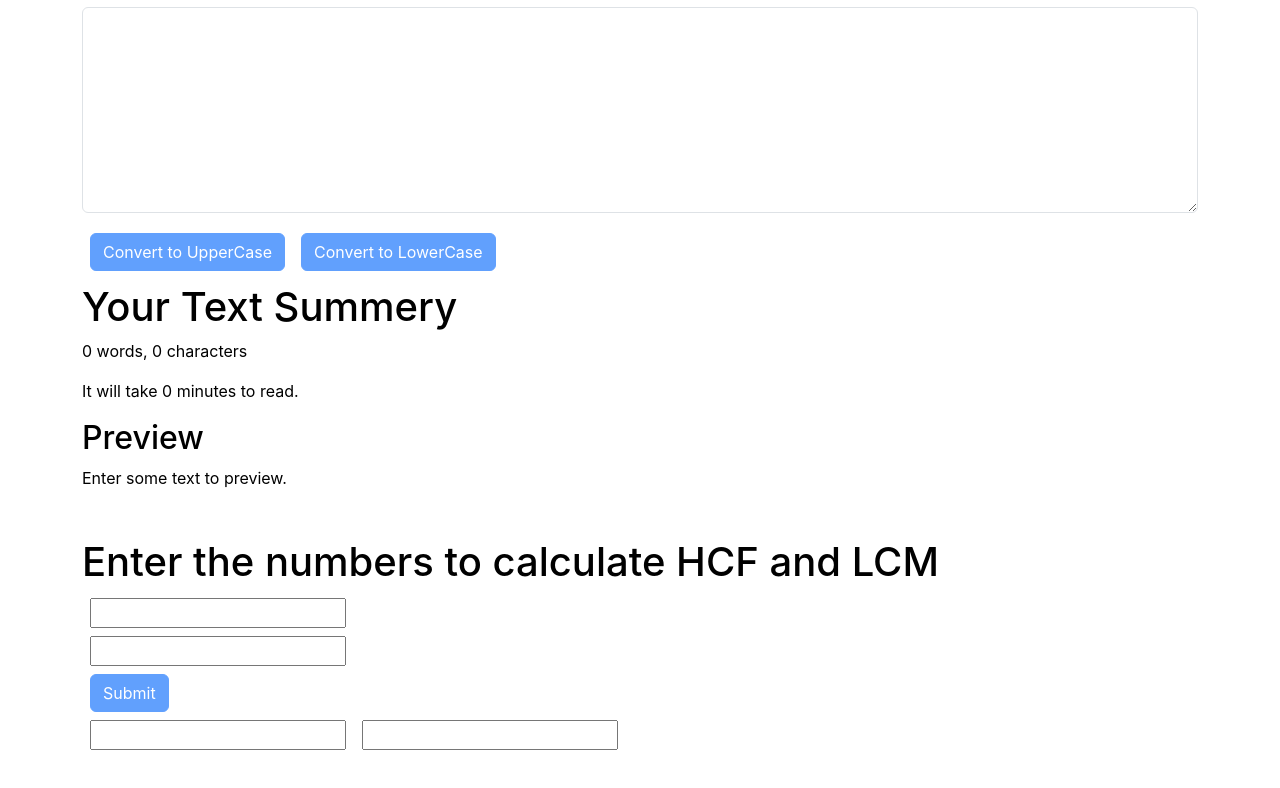
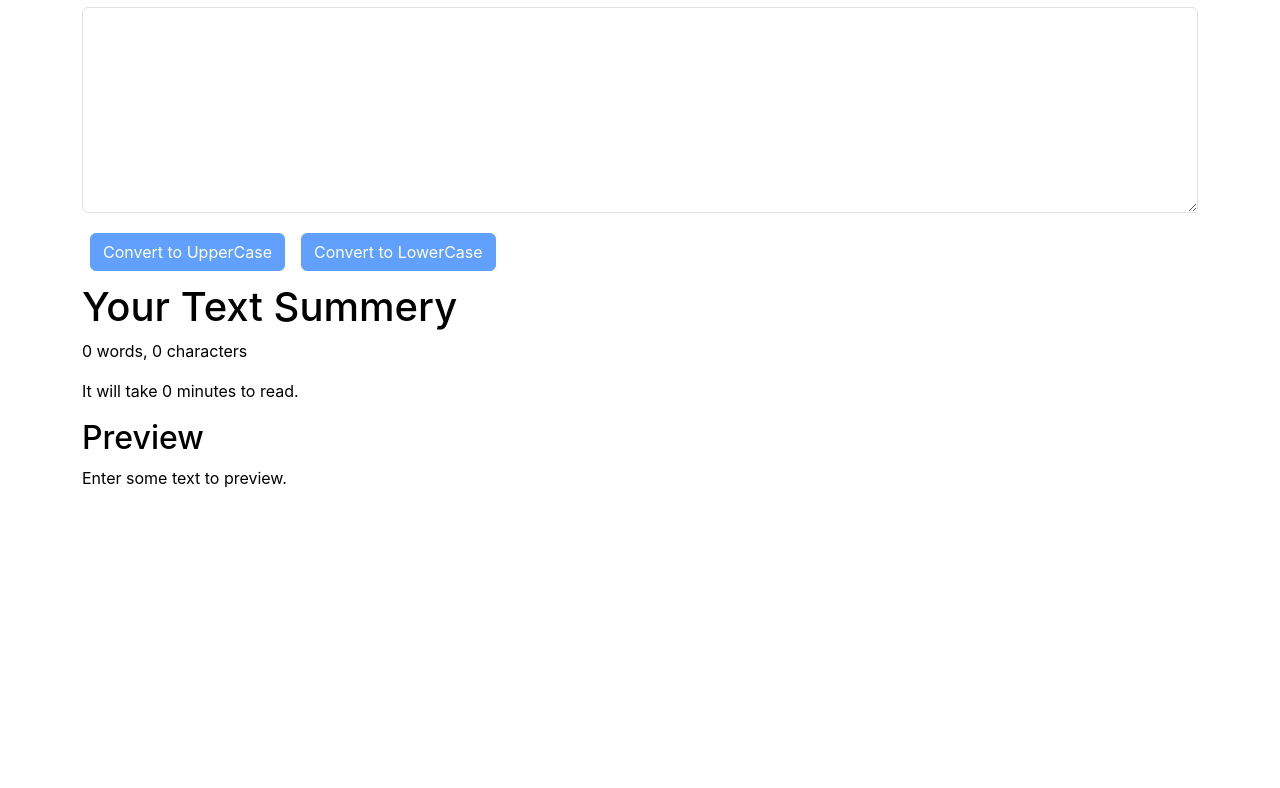
Before and after one commit to i-am-not-ashish/textUtils, a React (Create React App) app: page / in a window 1280 px wide. Shown: the part 465-1253 px from the top of the page. After the commit the page ends 971 px from the top, so only its background shows below. Built offline with nearby package versions, Linux system fonts and the light colour scheme.

Commit message:
removed the calculation section

```diff
--- a/src/App.js
+++ b/src/App.js
@@ -4,7 +4,7 @@ import About from './components/About';
 import Navbar from './components/Navbar';
 import Alert from './components/Alert';
 import TextForm from './components/Textform';
-import HCFandLCM from './components/HCFandLCM';
+// import HCFandLCM from './components/HCFandLCM';
 
 
 function App() {
@@ -63,7 +63,7 @@ function App() {
     <Alert alert={alert}></Alert>
     <About mode={mode}></About>
     <TextForm heading="Enter the text to analyse" mode={mode} showAlert={showAlert} btnColor={btnColor}></TextForm>
-    <HCFandLCM heading="Enter the numbers to calculate HCF and LCM" mode={mode} btnColor={btnColor}></HCFandLCM>
+    {/* <HCFandLCM heading="Enter the numbers to calculate HCF and LCM" mode={mode} btnColor={btnColor}></HCFandLCM> */}
     </>
   );
 }
```
